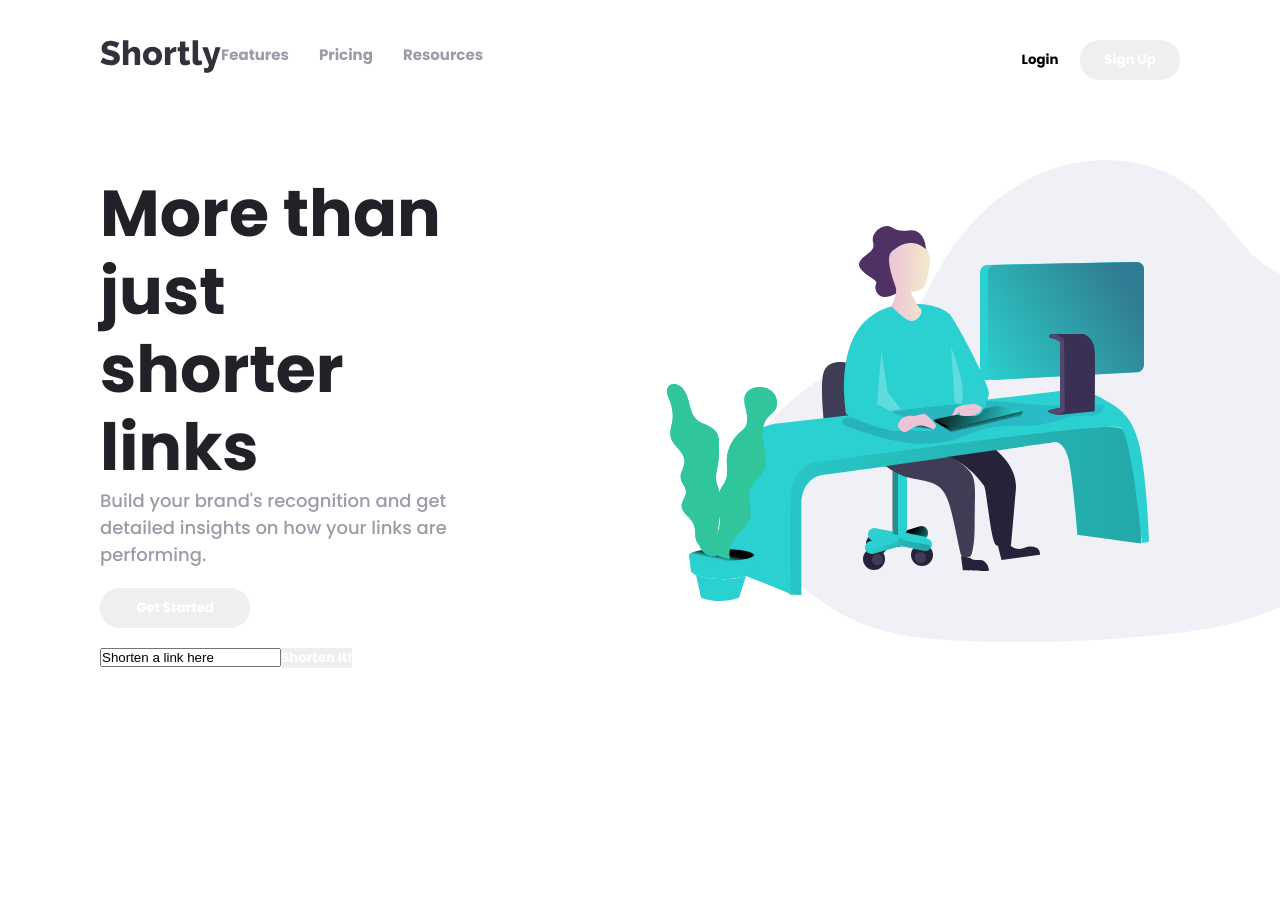
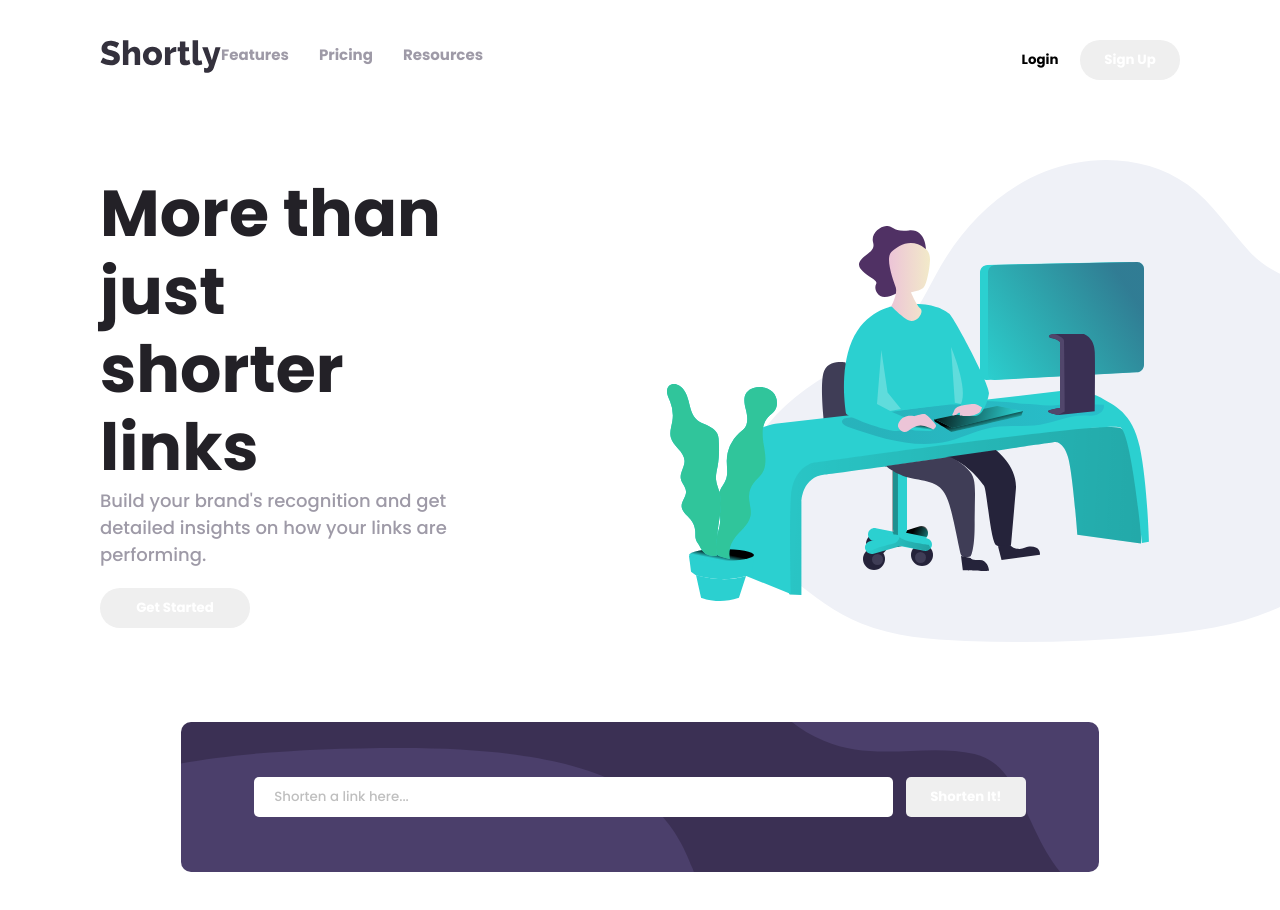
Before and after one commit to hoehooiyan/frontend-mentor-project, a React (Create React App) app in the folder url-shortening-api-landing-page/: page / in a window 1280 px wide. Shown: the top 910 px of the page. Before the commit the page ends 800 px from the top, so only its background shows below. Built offline with nearby package versions, Linux system fonts and the light colour scheme.

Commit message:
Done main section design

```diff
--- a/url-shortening-api-landing-page/src/components/button/button.module.scss
+++ b/url-shortening-api-landing-page/src/components/button/button.module.scss
@@ -1,7 +1,10 @@
 @import '../../app/App.styles.scss';
 
 .button {
+  transition: all 0.3s;
+
   &:hover {
-  opacity: 0.6;
+    background-color: $gray;
+    opacity: 0.6;
   }
 }
--- a/url-shortening-api-landing-page/src/components/main/main.component.jsx
+++ b/url-shortening-api-landing-page/src/components/main/main.component.jsx
@@ -10,11 +10,14 @@ import Button from '../button/button.component';
 const Main = () => {
   return (
     <main className={mainStyles.main}>
-      <input type='text' value='Shorten a link here' className={mainStyles.input}/>
+      <input type='text' placeholder='Shorten a link here...' className={mainStyles.input}/>
       <Button
         backgroundColor={globalStyles.primaryCyan}
+        borderRadius='0.5rem'
         color='#ffffff'
+        padding='1rem 2rem'
         text='Shorten It!'
+        width='15%'
       />
     </main>
   )
--- a/url-shortening-api-landing-page/src/components/main/main.module.scss
+++ b/url-shortening-api-landing-page/src/components/main/main.module.scss
@@ -1 +1,34 @@
 @import '../../app/App.styles.scss';
+
+.main {
+  background-color: $primary-violet;
+  background-image: url('../../images/bg-shorten-desktop.svg');
+  background-position: left;
+  background-repeat: no-repeat;
+  background-size: cover;
+  border-radius: 1rem;
+  height: 15rem;
+  margin: 8rem auto;
+  padding: 0 6rem;
+  width: 100%;
+
+  display: flex;
+  align-items: center;
+  justify-content: space-evenly;
+  width: 85%;
+
+  .input {
+    border: none;
+    border-radius: 0.5rem;
+    caret-color: $primary-violet;
+    color: $primary-violet;
+    font-family: 'Poppins', sans-serif;
+    outline: none;
+    padding: 1rem 2rem;
+    width: 80%;
+
+    &::placeholder {
+      color: $gray;
+    }
+  }
+}
```
